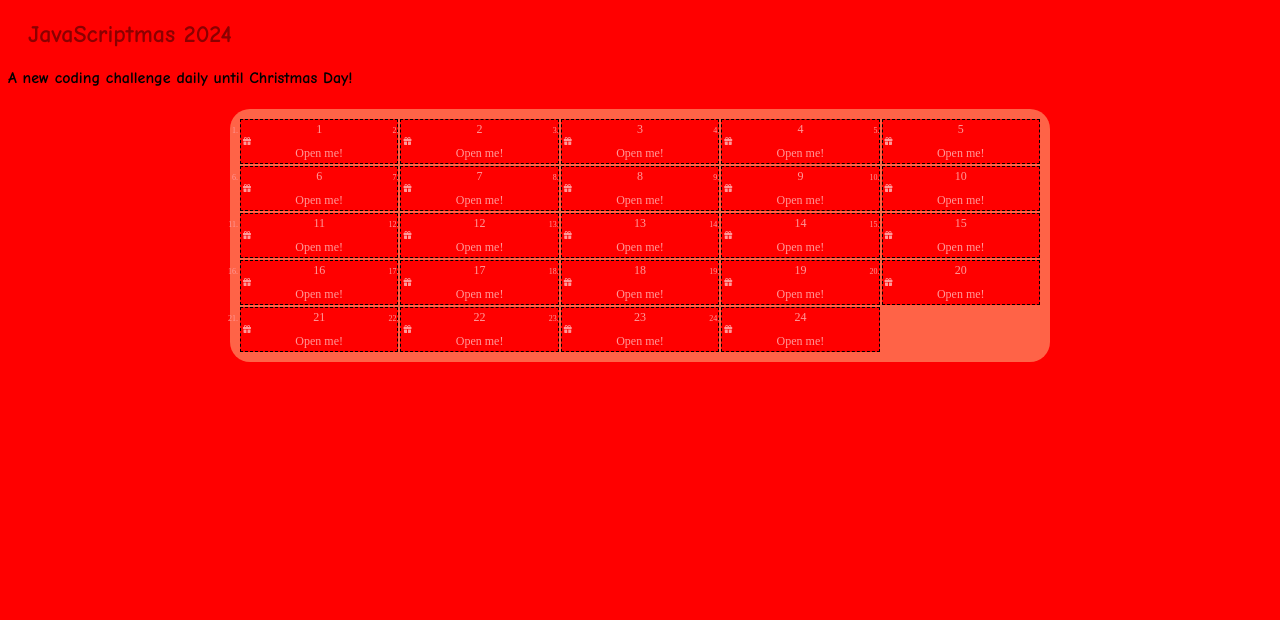
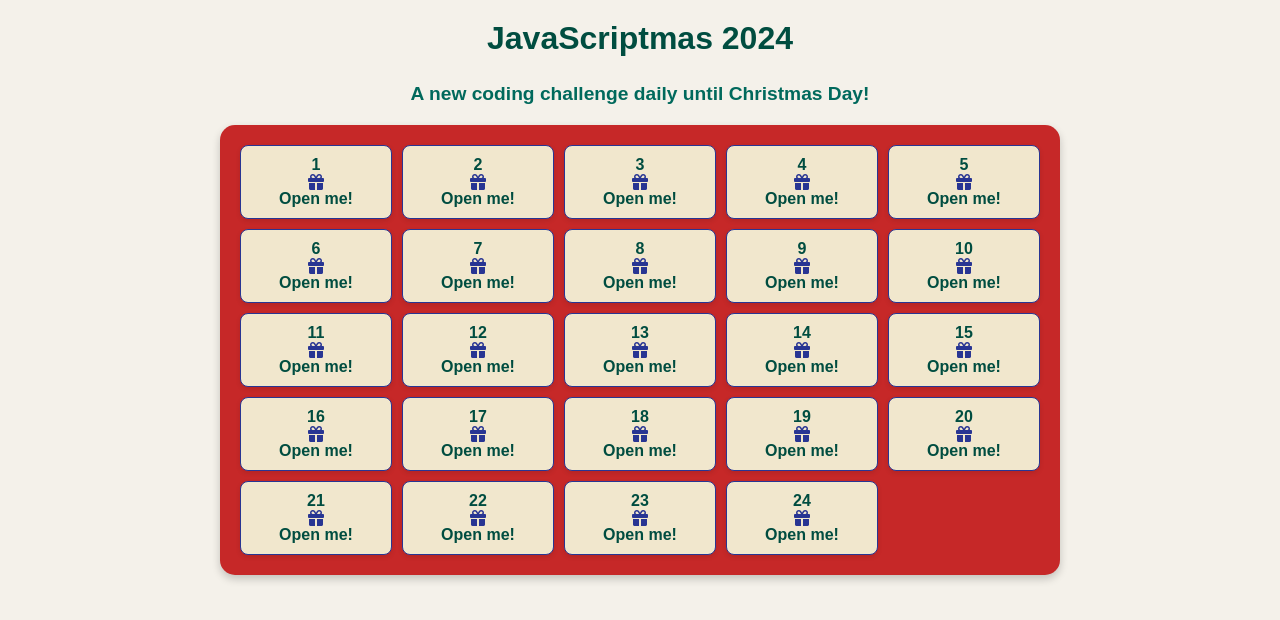
Before and after one commit to Daniel-Kav/Scrimba-Javascriptmas, a plain HTML site: page Day 2 - Ugly Advent Calendar/index.html in a window 1280 px wide. Drawn offline with Linux system fonts and the light colour scheme.

Commit message:
better styling colors

```diff
--- a/Day 2 - Ugly Advent Calendar/index.css
+++ b/Day 2 - Ugly Advent Calendar/index.css
@@ -1,41 +1,93 @@
+/* Body Styling */
 body {
-    font-family: 'Times New Roman', Times, serif;
-    background-color: red;
+    font-family: 'Arial', sans-serif; /* Accessible, sans-serif font for readability */
+    background-color: #f4f1ea; /* Soft beige background for a cozy look */
+    color: #2b2b2b; /* Dark gray for high contrast */
+    margin: 0;
+    padding: 0;
   }
 
+  /* Headings */
   h2 {
     margin: 20px;
-    color: darkred;
-    font-size: 24px;
-    font-family: 'Comic Sans MS', 'Comic Sans', cursive;
+    color: #004d40; /* Deep green for a Christmas vibe */
+    font-size: 2rem; /* Larger, scalable font size */
+    text-align: center;
   }
 
   h4 {
-    font-family: 'Comic Sans MS', 'Comic Sans', cursive;
+    font-family: 'Arial', sans-serif;
+    font-size: 1.2rem;
+    text-align: center;
+    color: #00695c; /* Softer green for harmony with the heading */
+    margin-bottom: 20px;
   }
 
+  /* Calendar Container */
   .calendar-container {
     display: grid;
     grid-template-columns: repeat(5, 1fr);
-    gap: 2px;
-    padding: 10px;
+    gap: 10px; /* Larger gaps for better visibility */
+    padding: 20px;
     max-width: 800px;
     margin: 0 auto;
-    background-color: tomato;
-    border-radius: 20px;
+    background-color: #c62828; /* Deep red for a Christmas theme */
+    border-radius: 15px;
+    box-shadow: 0 4px 8px rgba(0, 0, 0, 0.2); /* Soft shadow for depth */
   }
 
+  /* Calendar Boxes */
   .calendar-box {
-    background-color: #ff0000;
-    color: #ff9999;
-    font-size: 8px;
+    background-color: #f1e7cd; /* Creamy beige for contrast with red */
+    color: #283593; /* Blue text for a complementary Christmas color */
+    font-size: 1rem;
     text-align: left;
-    padding: 2px;
-    border: 1px dashed black;
+    padding: 10px;
+    border: 1px solid #283593; /* Blue border for consistency */
+    border-radius: 8px;
+    display: flex;
+    flex-direction: column;
+    justify-content: center;
+    align-items: center;
+    box-shadow: 0 2px 5px rgba(0, 0, 0, 0.1); /* Subtle shadow for depth */
+    transition: transform 0.2s, box-shadow 0.2s;
+  }
+
+  .calendar-box:hover {
+    transform: scale(1.05); /* Interactive scaling */
+    box-shadow: 0 4px 10px rgba(0, 0, 0, 0.2); /* Highlight on hover */
   }
 
   .calendar-box p {
     margin: 0;
     text-align: center;
-    font-size: 12px;
+    font-size: 1rem;
+    font-weight: bold;
+    color: #004d40; /* Dark green for text contrast */
   }
+
+  /* Accessibility: Focus Outline */
+  .calendar-box:focus {
+    outline: 3px solid #ffeb3b; /* Yellow focus outline for accessibility */
+    outline-offset: 2px;
+  }
+
+  /* Mobile Responsiveness */
+  @media (max-width: 600px) {
+    h2 {
+      font-size: 1.5rem;
+    }
+
+    h4 {
+      font-size: 1rem;
+    }
+
+    .calendar-container {
+      grid-template-columns: repeat(3, 1fr); /* Adjust columns for smaller screens */
+    }
+
+    .calendar-box {
+      font-size: 0.9rem;
+      padding: 8px;
+    }
+  }
```
